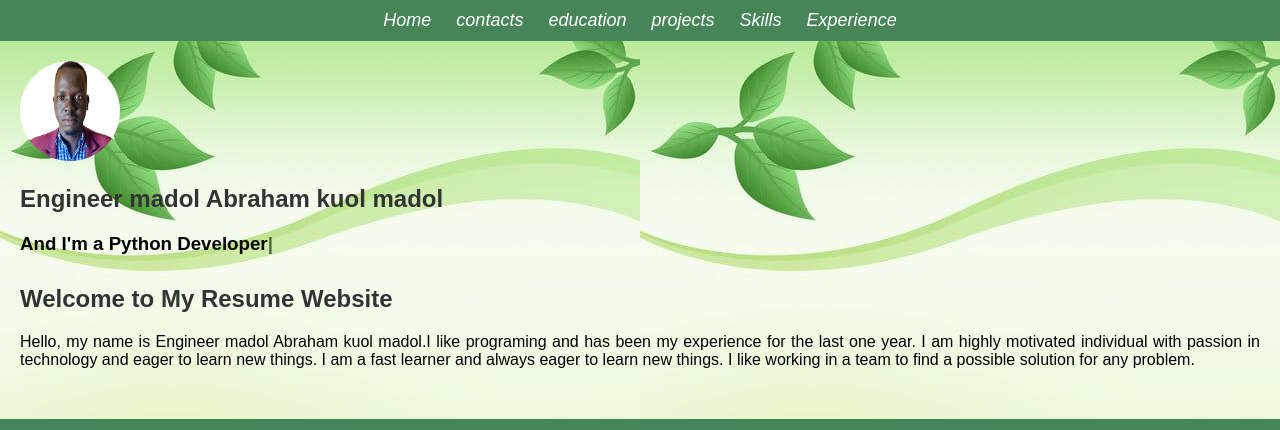
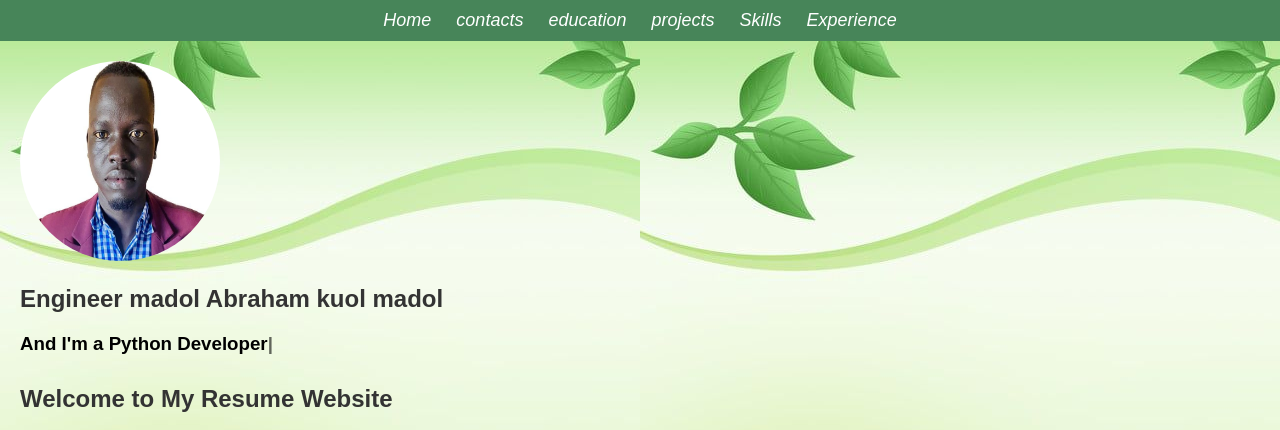
Before and after one commit to madol-abraham/My_Resume_site, a plain HTML site: page index.html in a window 1280 px wide. Shown: the top 430 px of the page. Drawn offline with nearby package versions, Linux system fonts and the light colour scheme.

Commit message:
Update index.html

```diff
--- a/index.html
+++ b/index.html
@@ -23,7 +23,7 @@
 
     <main>
         <section id="about">
-            <img src="./I love you.jpg" width="100" height="100" alt="Engineer madol Abraham kuol madol">
+            <img src="./I love you.jpg" width="200" height="200" alt="Engineer madol Abraham kuol madol">
             <h1>Engineer madol Abraham kuol madol</h1>
             <h3>And I'm a <span class="multiple-text"></span></h3>
         </section>
```
